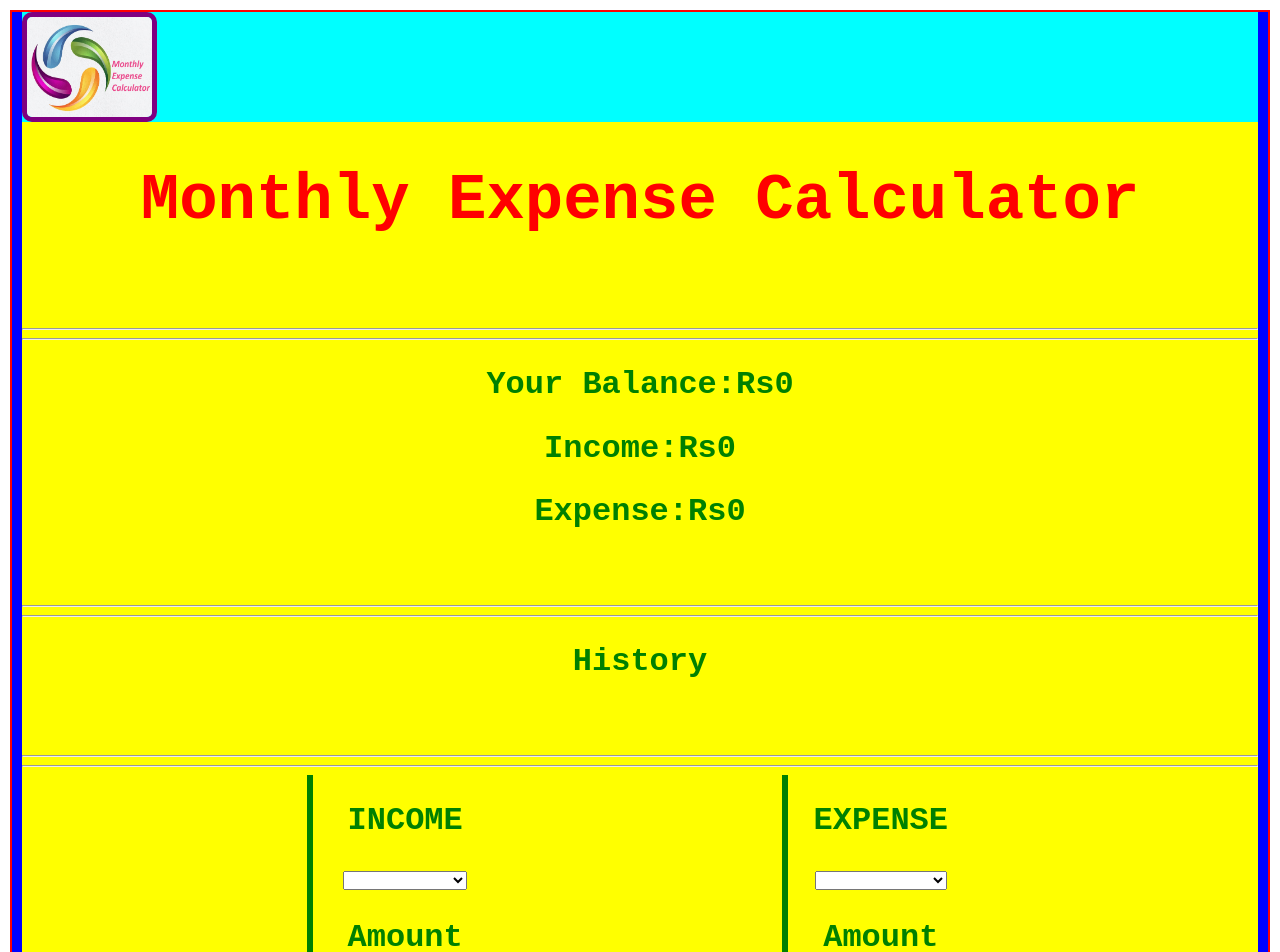
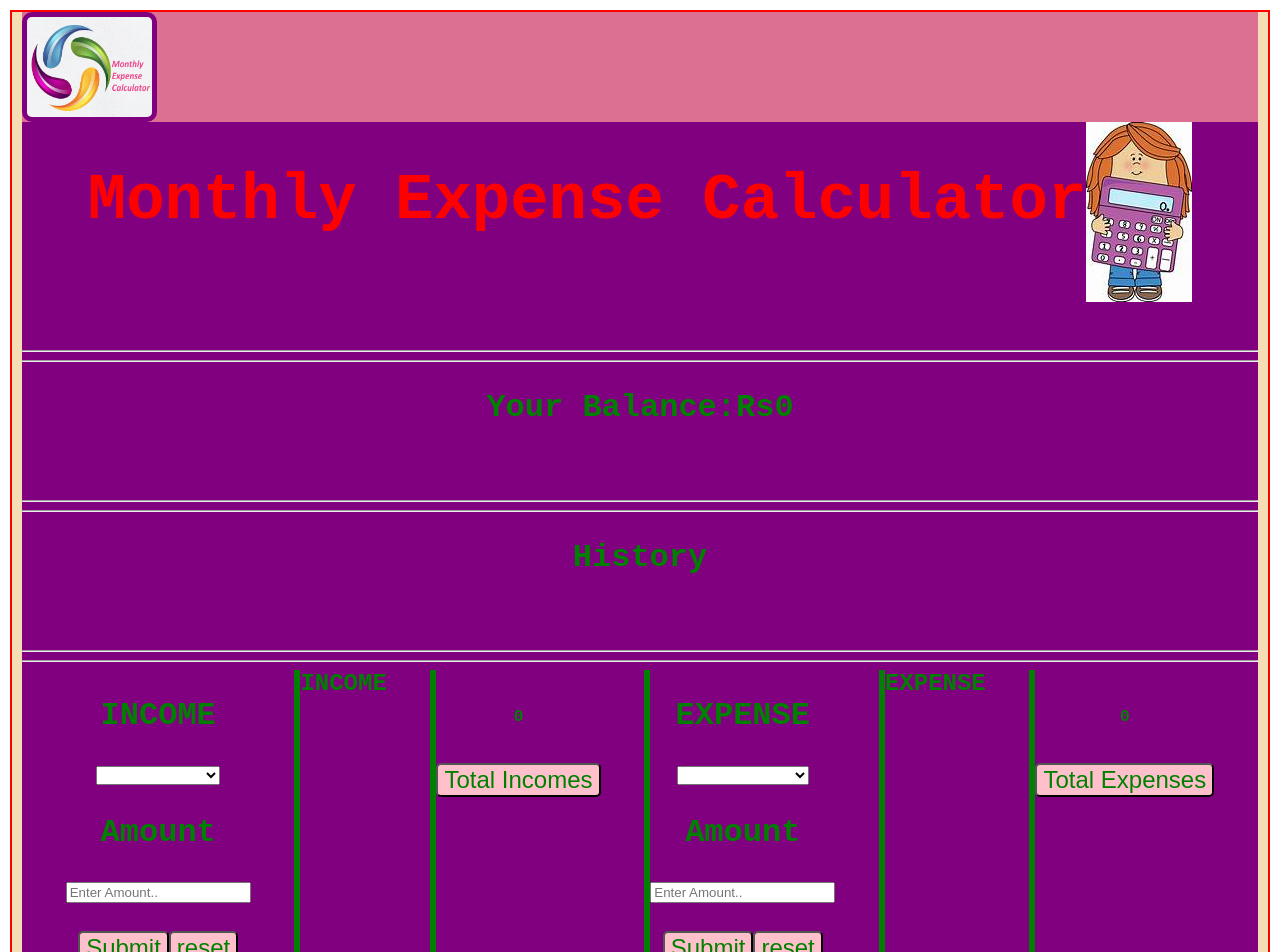
Before and after one commit to NicelinJones/MEC, a React (Create React App) app: page / in a window 1280 px wide. Shown: the top 952 px of the page. Built offline with nearby package versions, Linux system fonts and the light colour scheme.

Commit message:
seventh commit

```diff
--- a/src/App.css
+++ b/src/App.css
@@ -4,7 +4,7 @@ border: 2px solid red;
 padding: 10px;
 padding-top: 0px;
 padding-bottom: 0px;
-background-color: blue;
+background-color:wheat;
 
 }
 /*@media only screen and (min-width : 320px) {
@@ -37,6 +37,7 @@ background-color: blue;
     .mobile-view{
       background-color:blanchedalmond;
 
+
     }
     .mobile-view h1{
       font-size: 2rem;
@@ -64,7 +65,7 @@ background-color: blue;
     margin: 10px;
   }
     .mobile-view{
-      background-color:cyan;
+      background-color:plum;
 
     }
     .mobile-view h1{
@@ -87,7 +88,7 @@ background-color: blue;
       margin: 10px;
     }
       .mobile-view{
-        background-color:chartreuse;
+        background-color:powderblue;
 
       }.mobile-view h1{
         font-size: 3rem;
@@ -136,7 +137,7 @@ background-color: blue;
         margin:10px;
       }
       .mobile-view {
-        background-color:aqua;
+        background-color:beige;
       }
 
       .mobile-view h1{
@@ -160,7 +161,7 @@ background-color: blue;
       margin:10px;
     }
     .mobile-view {
-      background-color:yellow;
+      background-color:purple;
 
      }
      .mobile-view h1{
--- a/src/App.js
+++ b/src/App.js
@@ -1,3 +1,4 @@
+
 import {createContext,useState} from 'react';
 import Header from './components/Header';
 import Balance from './components/Balance';
@@ -8,13 +9,44 @@ export const AppContext=createContext(null);
  function App(){
   const [balance,setBalance]=useState(0);
   const [income,setIncome]=useState(0);
+  const [incomes,setIncomes]=useState([]);
   const [expense,setExpense]=useState(0);
+  const [expenses,setExpenses]=useState([]);
   const [history,setHistory]=useState([]);
   const [seluct,setSeluct]=useState("");
   const [amount,setAmount] =useState(0);
-  const expenseArray = [],incomeArray = [];
+  const [TotalIncomes,setTotaltIncomes]=useState(0);
+  const [TotalExpenses,setTotaltExpenses]=useState(0);
+ //const incomeArray =[];
+  //const expenseArray=[];
+  const [incomeArray] =useState ([]);
+  const[expenseArray] =useState ([]);
 const reducer =(acc,curr) => acc+curr;
 
+const TotalIncome =() =>{
+ //
+  let sum =0;
+   incomeArray.forEach(n => sum += n)
+   console.log(sum)
+   console.log(incomeArray);
+   setTotaltIncomes(sum)
+   return(sum)
+}
+
+const TotalExpense =() =>{
+  //
+   let sum =0;
+    expenseArray.forEach(n => sum += n)
+    console.log(sum)
+    console.log(expenseArray);
+    setTotaltExpenses(sum)
+    return(sum)
+
+
+
+ }
+//var Total ={TotalIncome}
+//console.log(Total);
 // const handleTextAmount = (e)=>{
 // if((text2 === "") || (amount2=== "")){
 //   setText(e.target.text1)
@@ -31,45 +63,66 @@ const reducer =(acc,curr) => acc+curr;
 //   alert("INVALID INPUTS");
 // }
 
-// }
+
 
 
 
 const handleSubmit = (e) => {
-  console.log(seluct,amount);
-  let intAmount = parseInt(amount);
+
   e.preventDefault();
-  if ((seluct === "" ) || ( amount === 0 )){
-      alert ("invalid inputs");
-      return;
-    }
+  if( amount>0){
 
 
-    if( intAmount>0){
+  //console.log(seluct,amount);
+
+  let intAmount = parseInt(amount);
+
+  //  if ((seluct === "" ) || ( amount === 0 )){
+  //     alert ("invalid inputs");
+  //     return;
+  //   }
+
+
+
+
     setBalance(intAmount + balance);
     incomeArray.push(intAmount);
     setIncome(incomeArray.reduce(reducer));
-   }
+    //console.log(incomeArray);
 
-    else{
+
+    //console.log(income) ;
+
+    setIncomes([...incomes,{seluct:seluct,amount:amount}])
+
+     }
+
+
+
+    if(amount<0){
+
+      let intAmount = parseInt(amount);
+
+
             setBalance(balance + intAmount);
             expenseArray.push(intAmount);
             setExpense(-(expenseArray.reduce(reducer)));
+            setExpenses([...expenses,{seluct:seluct,amount:amount}])
+
 
     }
-
-
-
     setHistory ([...history,{seluct:seluct,amount:amount}])
-    setSeluct("");setAmount("");
     alert("Transaction added")
 
+    setSeluct("");
+    setAmount(0);
 
    }
 
+
   return(
   <div className="App" >
- <AppContext.Provider value={{balance,income,expense,history,seluct,amount,setSeluct,setAmount,handleSubmit: {handleSubmit}}} >
+ <AppContext.Provider value={{balance,TotalIncomes,TotalExpenses,income,expense,history,incomes,expenses,seluct,amount,setSeluct,setAmount,TotalIncome:{TotalIncome},TotalExpense:{TotalExpense},handleSubmit: {handleSubmit}}} >
   <div  className = "mobile-view">
     <Header />
     <br/><br/>
--- a/src/components/Balance.js
+++ b/src/components/Balance.js
@@ -2,18 +2,14 @@ import React,{useContext} from 'react';
 import { AppContext } from '../App';
 import './Balance.css';
 function Balance(){
-    const {balance,income,expense} = useContext(AppContext);
+    const {balance} = useContext(AppContext);
     return(
         <div className='sib'>
             <div>
                 <h2> Your Balance:Rs{balance}</h2>
             </div>
-            <div>
-                <h2>Income:Rs{income}</h2>
-            </div>
-            <div>
-                <h2>Expense:Rs{expense}</h2>
-            </div>
+
+
 
         </div>
     );
--- a/src/components/Header.css
+++ b/src/components/Header.css
@@ -4,22 +4,26 @@
     text-align: center;
     font-size:xx-large;
     color:red;
+
     }
     .hed{
         height:110px;
         width:100%;
-        background-color: aqua;
+        background-color:palevioletred;
         text-align: left;
     }
 .logodesign{
 border-radius: 10px;
     border: 5px solid purple;
     padding: 0px;
+}
+    .girl{
+        display:flex;
+        flex-direction: row;
+        justify-content: center;
 
 
-
-}
-
+    }
 .logocaption{
     display: block;
     float:center;
--- a/src/components/Header.js
+++ b/src/components/Header.js
@@ -1,16 +1,17 @@
 import React from 'react';
 import './Header.css';
 import logo from './logoimage.png'
+import bimage from './th.jpg'
 function Header() {
     return(
         <div  className='main'>
              <div className='hed'>
             <img src={logo} height="100px" width="125px" alt="logo" className='logodesign' />
             </div>
-
-
+        <div className='girl' >
             <h1>Monthly Expense Calculator</h1>
-
+            <img src={bimage} alt='girl with calculator' ></img>
+    </div>
 
         </div>
     );
--- a/src/components/Transaction.css
+++ b/src/components/Transaction.css
@@ -11,6 +11,9 @@
 }
 .lib div button{
     font-size: x-large;
+    color:green;
+    border-radius: 5px;
+    background-color:pink;
 }
 .vll {
   border-left: 6px solid green;
--- a/src/components/Transaction.js
+++ b/src/components/Transaction.js
@@ -1,14 +1,15 @@
 import React,{useContext} from 'react';
 import { AppContext } from '../App';
-import './Transaction.css'
+import './Transaction.css';
 
  function Transaction(){
-    const {amount1,amount2,seluct,setSeluct,setAmount,handleSubmit:{handleSubmit}} = useContext(AppContext);
-           return(
+    const {amount1,amount2,seluct,TotalIncomes,TotalExpenses,setSeluct,setAmount,incomes,expenses,TotalIncome:{TotalIncome},TotalExpense:{TotalExpense},handleSubmit:{handleSubmit}} = useContext(AppContext);
+
+    return(
   <div className='lib'>
     <form >
     <div className='df'>
-      <div className='vll'>
+      <div >
       <h2>INCOME</h2>
         <select name='Income' value={seluct} onChange= {e => setSeluct(e.target.value)}>
           <option></option>
@@ -18,12 +19,26 @@ import './Transaction.css'
             <option >Other Income</option>
             </select>
       <h2>Amount</h2>
-      <input type="number" placeholder='Enter Amount..' value={amount1} name ='amount1' onChange={e => setAmount(e.target.value)}/>
-      <div>
+      <input type="number" placeholder='Enter Amount..' value={amount1} name ='Income' onChange={e => setAmount(e.target.value)}/>
+      <div><br></br>
       <button type="submit" onClick={handleSubmit} > Submit</button>
+      <button type="reset" value="Reset">reset</button>
       </div>
+
       </div>
-      <div className="vll" >
+      <div className='vll'>INCOME
+                {incomes.map((e,i)=>(
+                        <div key={i}>
+            {e.seluct} {e.amount}
+                       </div>
+                    ) )}
+             </div>
+             <div className='vll'>
+             <h6>{TotalIncomes}</h6>
+             <button type="button" onClick={TotalIncome} >Total Incomes </button>
+              </div>
+
+        <div className="vll" >
       <h2>EXPENSE</h2>
       <select name='Expense' value={seluct} onChange= {e => setSeluct(e.target.value)}>
         <option></option>
@@ -32,12 +47,36 @@ import './Transaction.css'
             <option >Business Expense</option>
             <option >Other Expense</option>
             </select>
+
         <h2>Amount</h2>
-      <input type="number" placeholder='Enter Amount..' value={amount2} name ='amount2' onChange={e => setAmount(-(e.target.value))}/>
+      <input type="number" placeholder='Enter Amount..' value={amount2} name ='Expense' onChange={e => setAmount(-(e.target.value))}/>
       <div>
+
+        <br></br>
       <button type="submit" onClick={handleSubmit} > Submit</button>
+      <button type="reset" value="Reset">reset</button>
      </div>
+
     </div>
+    <div className='vll'>EXPENSE
+
+{expenses.map((e,i)=>(
+        <div key={i}>
+{e.seluct} {e.amount}
+
+</div>
+
+    )
+)
+
+}
+
+
+</div>
+<div className='vll'>
+  <h6>{TotalExpenses}</h6>
+<button type="button" onClick={TotalExpense} >Total Expenses</button>
+</div>
     </div>
 
  </form>
```
Also changed, not shown: src/components/th.jpg (added).
